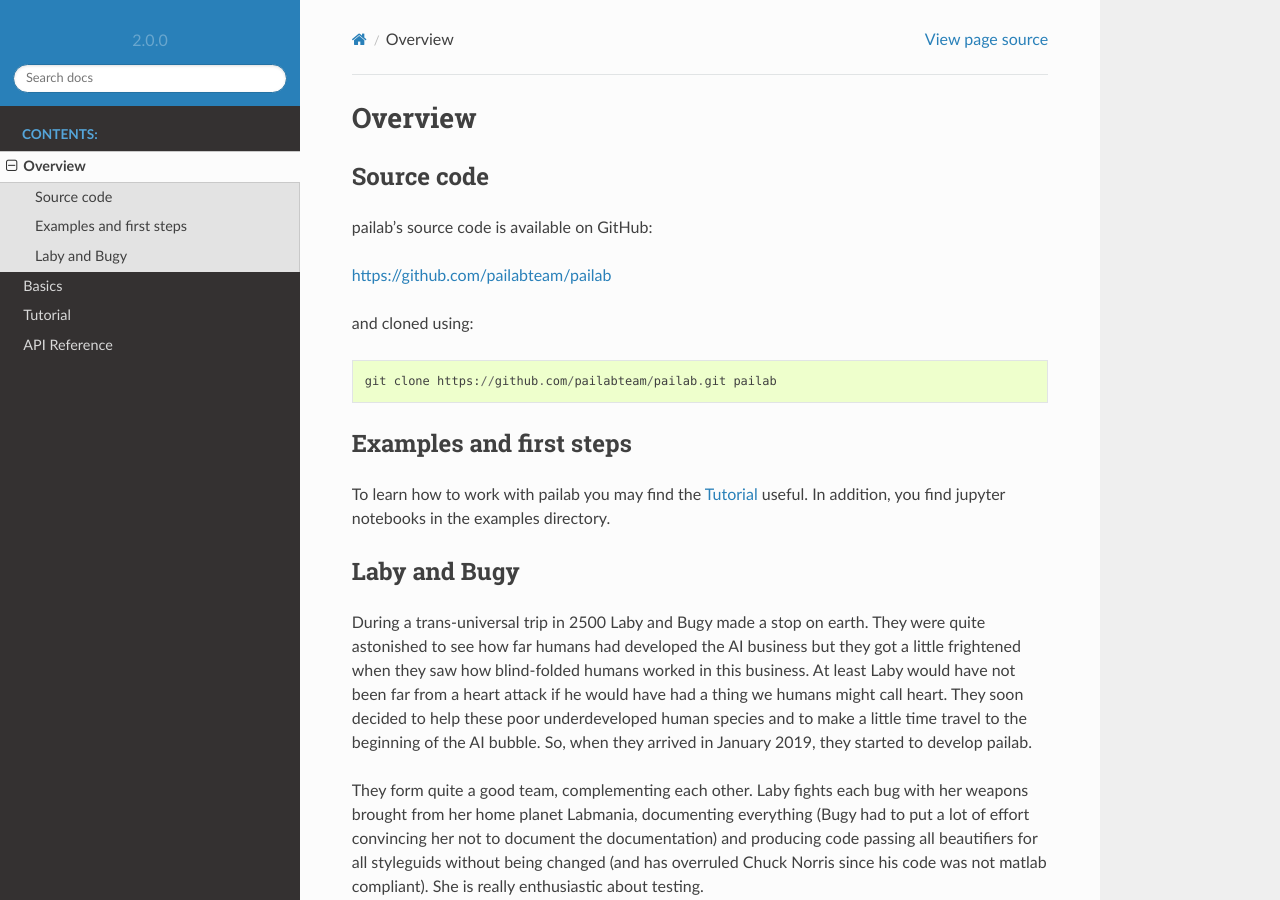
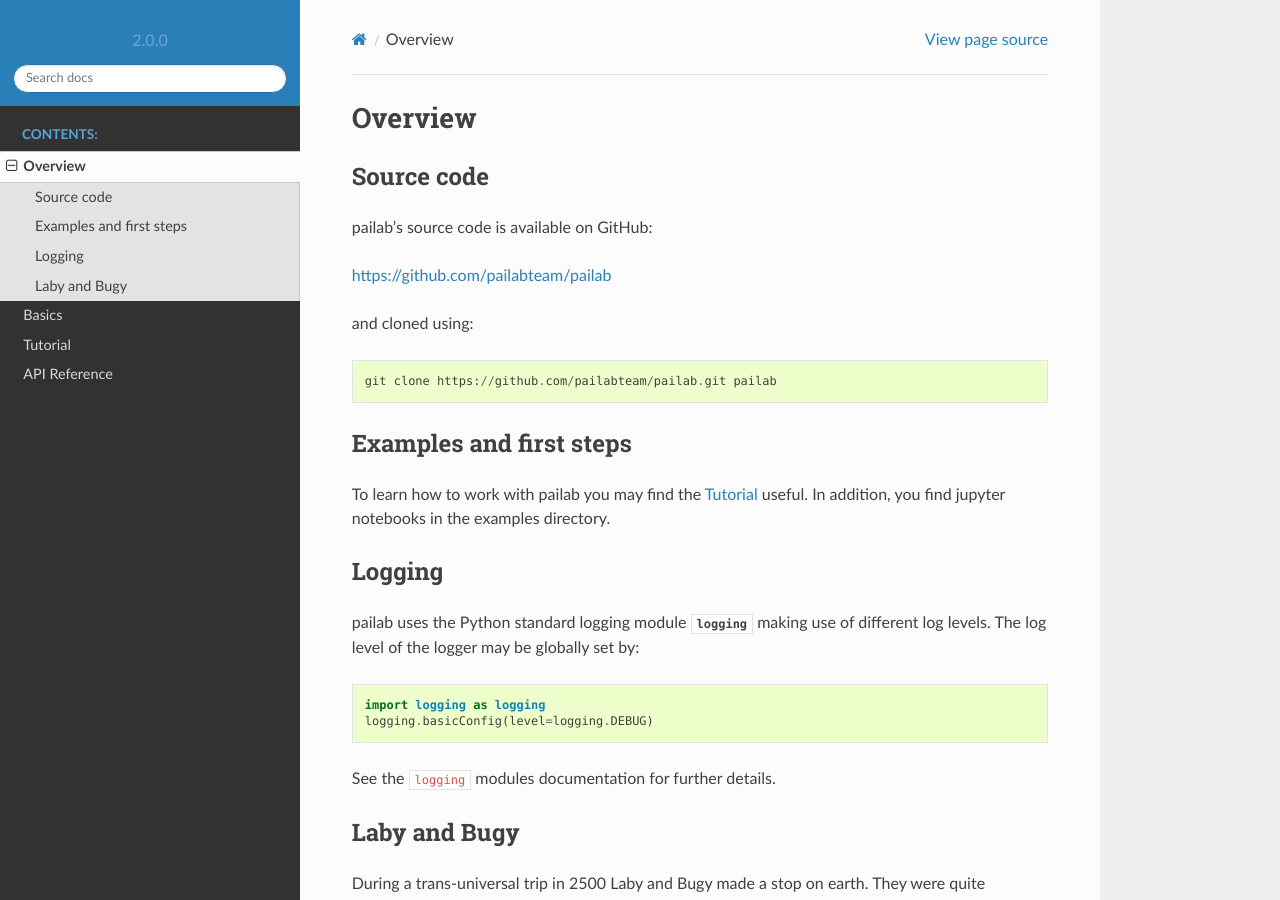
Before and after one commit to pailabteam/pailab, a Sphinx documentation site: the page built from doc/source/overview.rst, in a window 1280 px wide and 900 px high. Built offline with Sphinx 7.4.7 and the Read the Docs theme 2.0.0, drawn with Linux system fonts in a browser that asks for light colours.

Commit message:
add section for logging to docu

```diff
--- a/doc/source/overview.rst
+++ b/doc/source/overview.rst
@@ -17,6 +17,15 @@
 To learn how to work with pailab you may find the :ref:`overall_tutorial` useful.
 In addition, you find jupyter notebooks in the examples directory.
 
+Logging
+~~~~~~~~~~~~~~~~~~~~~~~~~~~~~~~~~~~~~~~~~
+pailab uses the Python standard logging module :mod:`logging` making use of different
+log levels. The log level of the logger may be globally set by::
+
+    import logging as logging
+    logging.basicConfig(level=logging.DEBUG)
+
+See the ``logging`` modules documentation for further details.
 
 
 .. |laby| image:: images/alien.png
```
